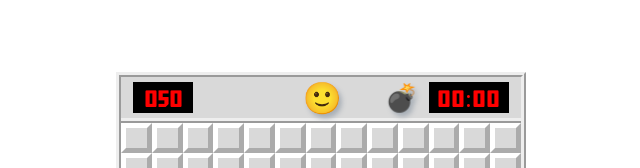
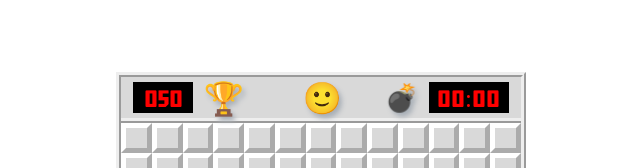
Before and after one commit to 2pandi/minesweeper, a Next.js app: page / in a window 1280 px wide. Shown: the top 168 px of the page, without its empty margins (319-959 px from the left). Built offline with nearby package versions, Linux system fonts and the light colour scheme.

Commit message:
record alert

```diff
--- a/components/Modal.tsx
+++ b/components/Modal.tsx
@@ -18,10 +18,12 @@ export default function Modal() {
                 X
               </button>
             </div>
-            <div className="text">{text}</div>
-            <button className="button" onClick={() => setIsOpen(false)}>
-              <div className="button_inline">OK</div>
-            </button>
+            <div className="inner">
+              <div className="text">{text}</div>
+              <button className="button" onClick={() => setIsOpen(false)}>
+                <div className="button_inline">OK</div>
+              </button>
+            </div>
           </div>
         </div>
       ) : null}
--- a/components/StatusBar/Timer.tsx
+++ b/components/StatusBar/Timer.tsx
@@ -3,6 +3,7 @@
 import React from "react";
 import { useGameStore } from "@/zustand/gameStore";
 import useInterval from "@/hooks/useInterval";
+import { BEST_RECORD } from "@/constants";
 
 export default function Timer() {
   const [minute, setMinute] = React.useState<number>(0);
@@ -32,6 +33,30 @@ export default function Timer() {
     // eslint-disable-next-line react-hooks/exhaustive-deps
   }, [status]);
 
+  React.useEffect(() => {
+    if (status === "WIN") {
+      const bestRecord = localStorage.getItem(BEST_RECORD);
+      if (!bestRecord)
+        return localStorage.setItem(
+          BEST_RECORD,
+          `${String(minute).padStart(2, "0")}:${String(second).padStart(
+            2,
+            "0"
+          )}`
+        );
+      const [rMinute, rSecond] = bestRecord.split(":");
+      if (+rMinute > minute || (+rMinute === minute && +rSecond > second))
+        localStorage.setItem(
+          BEST_RECORD,
+          `${String(minute).padStart(2, "0")}:${String(second).padStart(
+            2,
+            "0"
+          )}`
+        );
+    }
+    // eslint-disable-next-line react-hooks/exhaustive-deps
+  }, [status]);
+
   return (
     <div className="timer jaro-font">{`${String(minute).padStart(
       2,
--- a/components/StatusBar/index.tsx
+++ b/components/StatusBar/index.tsx
@@ -1,12 +1,27 @@
 "use client";
 
 import React from "react";
-import { BOMB, FLAG } from "@/constants";
+import { BEST_RECORD, BOMB, FLAG, TOTAL_GAMES, WIN_GAMES } from "@/constants";
 import { useGameStore } from "@/zustand/gameStore";
 import Timer from "./Timer";
+import { useModalStore } from "@/zustand/modalStore";
 
 export default function StatusBar() {
   const { flaggableBomb, mode, changeMode, restart, status } = useGameStore();
+  const { setText, setIsOpen } = useModalStore();
+
+  const clickTrophyHandler = () => {
+    const totalGames = localStorage.getItem(TOTAL_GAMES) || 0;
+    const winGames = localStorage.getItem(WIN_GAMES) || 0;
+    const bestRecord = localStorage.getItem(BEST_RECORD) || "none";
+    setText(`
+    Total Games: ${totalGames}\n
+    Win Games: ${winGames}\n
+    Winning Rate: ${((+winGames / +totalGames) * 100).toFixed(1)}%\n
+    Best Record: ${bestRecord}
+    `);
+    setIsOpen(true);
+  };
 
   return (
     <React.Fragment>
@@ -14,6 +29,9 @@ export default function StatusBar() {
         <div className="left jaro-font">
           <div className="flaggable_bomb_counter">
             {String(flaggableBomb).padStart(3, "0")}
+          </div>
+          <div onClick={clickTrophyHandler} className="trophy">
+            🏆
           </div>
         </div>
         <div onClick={() => restart()} className="mid">
--- a/constants/index.ts
+++ b/constants/index.ts
@@ -34,3 +34,4 @@ export const MAP_Y_LENGTH = 20;
 // localStorage
 export const TOTAL_GAMES = "totalGames";
 export const WIN_GAMES = "winGames";
+export const BEST_RECORD = "bestRecord";
--- a/style/components.scss
+++ b/style/components.scss
@@ -41,8 +41,19 @@
   font-size: 1.3em;
 
   .left {
+    display: flex;
+    gap: 10px;
+    align-items: center;
+
+    .trophy {
+      font-size: 1.3em;
+      text-shadow: 3px 4px 5px $gray-500;
+      cursor: pointer;
+    }
+
     .flaggable_bomb_counter {
       min-width: 60px;
+      height: fit-content;
       box-sizing: border-box;
       background-color: black;
       margin-left: 0.5em;
@@ -207,6 +218,11 @@
       }
     }
 
+    .inner {
+      height: 100%;
+      display: flex;
+      flex-direction: column;
+      justify-content: space-between;
       .text {
         width: 100%;
         height: 100%;
@@ -214,6 +230,8 @@
         display: flex;
         align-items: center;
         margin-left: 1.2em;
+        white-space: pre-wrap;
+        line-height: 0.5em;
       }
 
       .button {
@@ -243,6 +261,7 @@
       }
     }
   }
+}
 
 // font
 .jaro-font {
```
Lines whose indentation alone changed are shown as unchanged.
